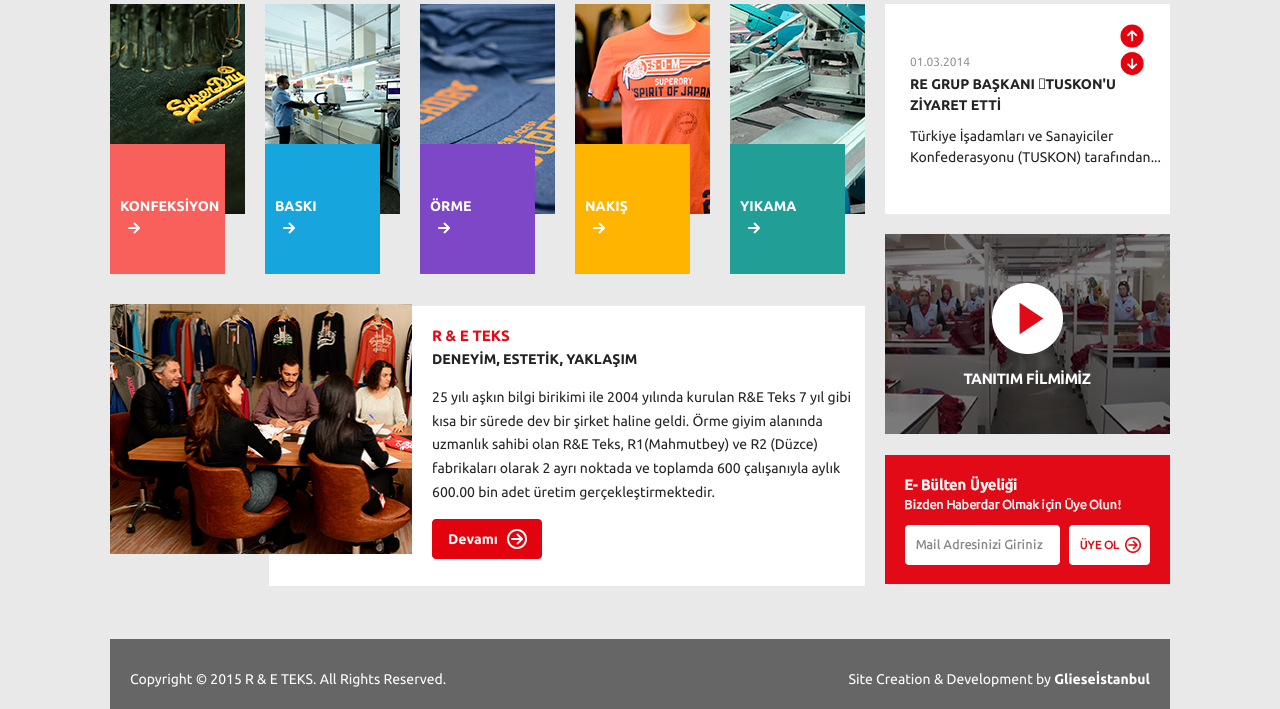
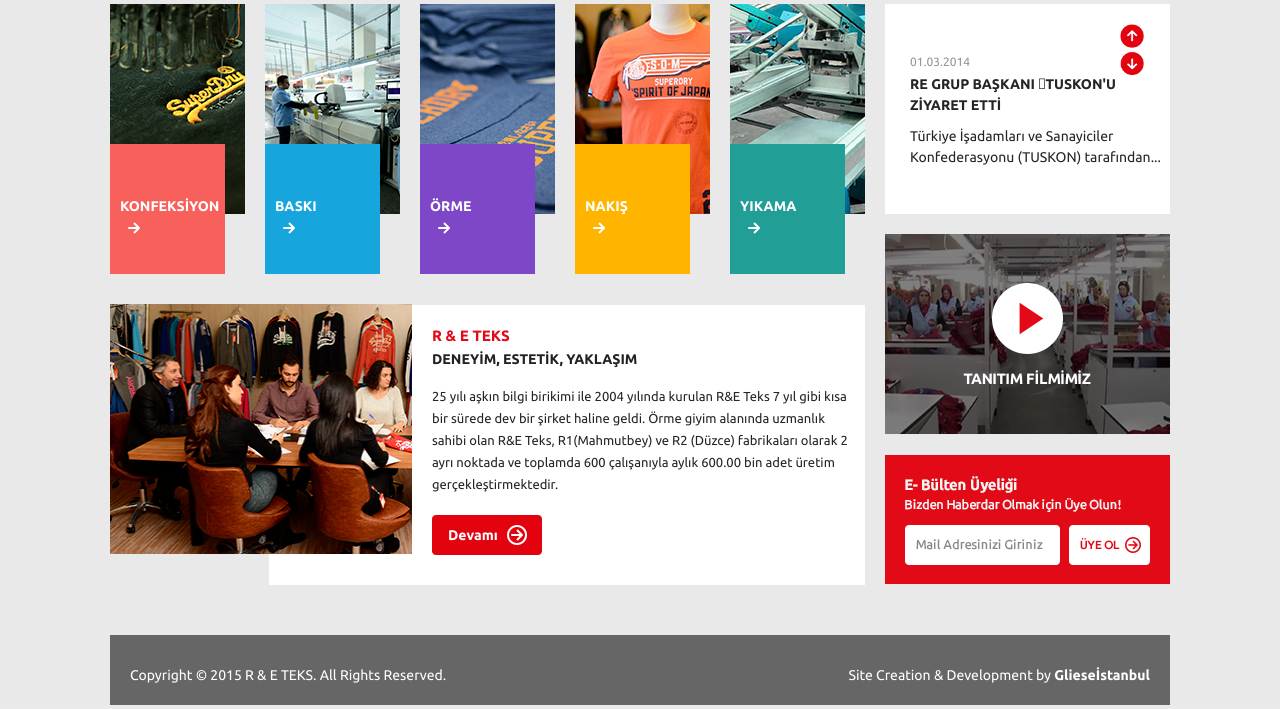
Before and after one commit to fatihkurt/reteks, a PHP site: template app/view/index.twig in a window 1280 px wide. Shown: the part 656-1365 px from the top of the page. Run offline with PHP 8.4, Linux system fonts and the light colour scheme; the template is opened without the code that fills it, so the values that code supplies are empty; some libraries are stand-ins or nearby versions.

Commit message:
Tasarım

```diff
--- a/public/css/main.css
+++ b/public/css/main.css
@@ -343,12 +343,13 @@
 
 
     .company-info p {
-        font-size: 14px;
+        font-size: 13px;
         color: rgb(37, 37, 37);
         line-height: 1.7em;
     }
 
     .btn-holder {
+        margin-top: 20px;
         margin-left: 20px;
 
         width: 110px;
@@ -407,7 +408,7 @@
 
     .news h4 {
         font-size: 14px;
-        color: rgb(36, 35, 38);
+        color: rgb(37, 37, 37);
         font-weight: bold;
         line-height: 1.5em;
         margin: 0px;
@@ -415,7 +416,7 @@
 
     .news p {
         font-size: 14px;
-        color: rgb(36, 35, 38);
+        color: rgb(37, 37, 37);
         line-height: 1.5em;
         margin: 10px 0;
     }
```
Also changed, not shown: public/img/Rounded Rectangle 2.png (added).
